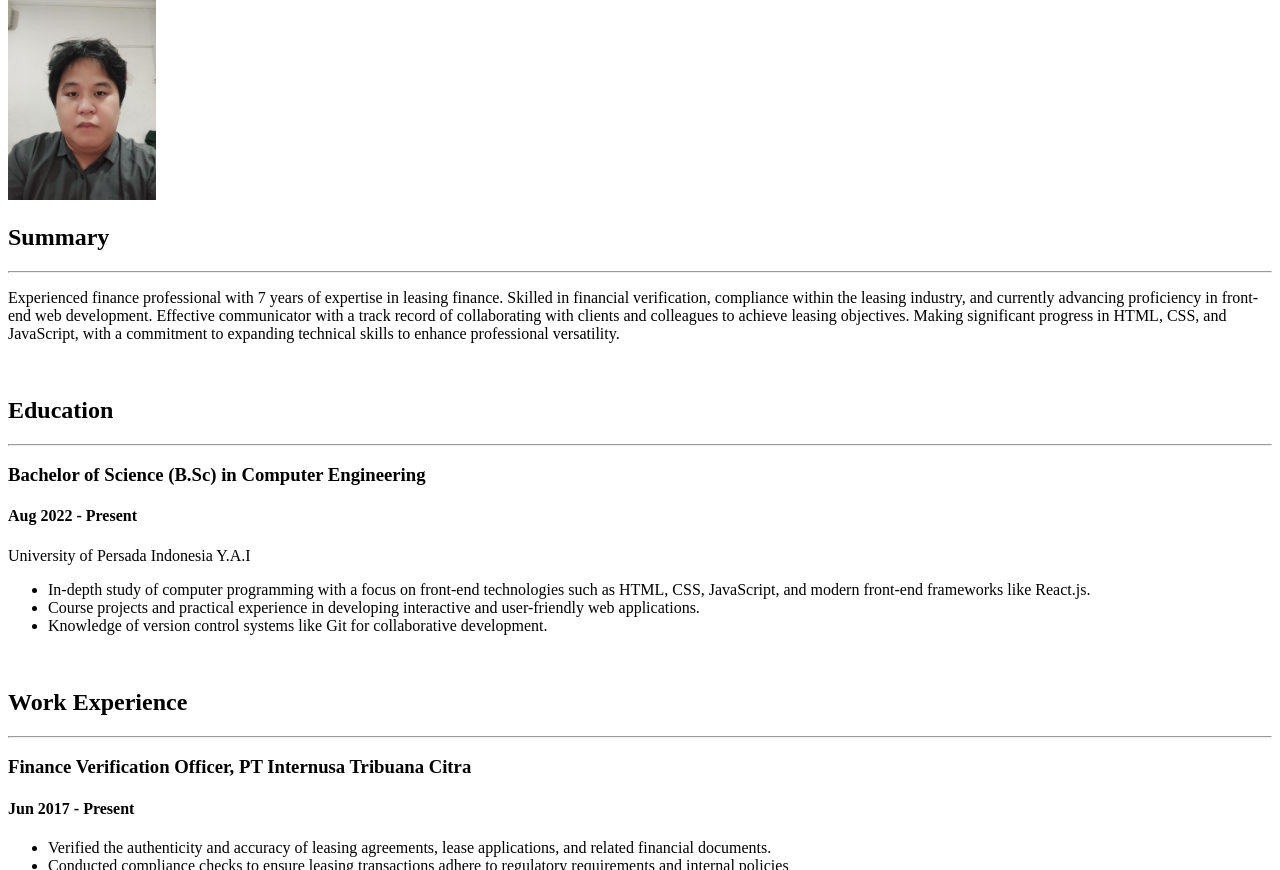
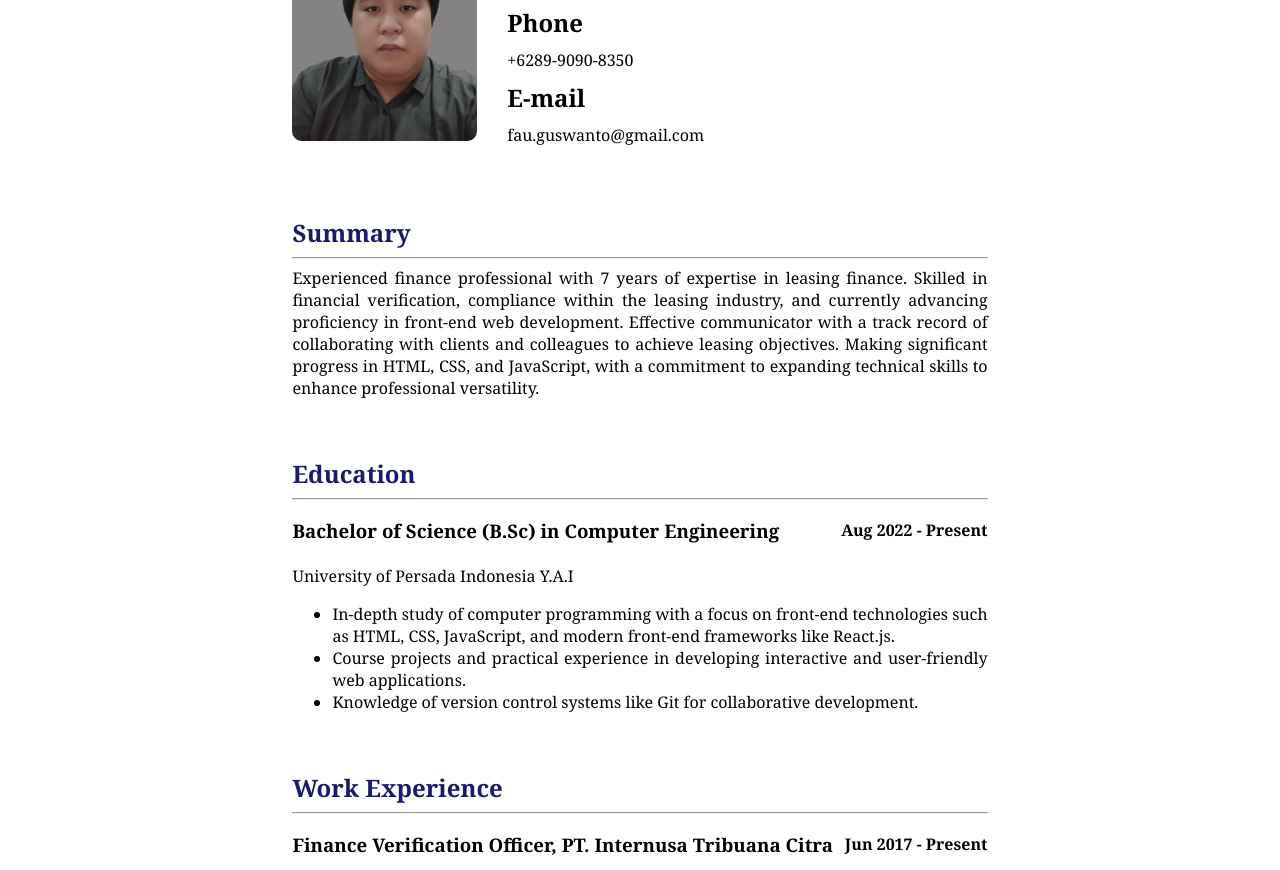
Before and after one commit to fauguswanto/Web-Development-Projects, a plain HTML site: page 1.0 CV/index.html in a window 1280 px wide. Shown: the part 80-950 px from the top of the page. Drawn offline with Linux system fonts and the light colour scheme.

Commit message:
update
v 1.0.1

```diff
--- a/1.0 CV/index.html
+++ b/1.0 CV/index.html
@@ -3,46 +3,53 @@
 <head>
     <meta charset="UTF-8">
     <meta name="viewport" content="width=device-width, initial-scale=1.0">
+    <link rel="stylesheet" href="./style.css">
     <title>My Resume</title>
 </head>
 <body>
+    <div class="top-level">
+        <img class = "profile-pic" src="./assets/images/fau.png" alt="Taniafau Guswanto" height="200">
         <h1>Taniafau Guswanto</h1>
-    <img src="./assets/images/fau.jpg" alt="Taniafau Guswanto" height="200">
+        <h2>Phone</h2>
+        <p>+6289-9090-8350</p>
+        <h2>E-mail</h2>
+        <p>fau.guswanto@gmail.com</p>
+    </div>
 
+    <div class="content">
         <h2>Summary</h2><hr>
         <p>
             Experienced finance professional with 7 years of expertise in leasing finance. Skilled in financial verification, compliance within the leasing industry, and currently advancing proficiency in front-end web development. Effective communicator with a track record of collaborating with clients and colleagues to achieve leasing objectives. Making significant progress in HTML, CSS, and JavaScript, with a commitment to expanding technical skills to enhance professional versatility.
         </p><br>
-
         <h2>Education</h2><hr>
-    <h3>Bachelor of Science (B.Sc) in Computer Engineering</h3>
-    <h4>Aug 2022 - Present</h4>
+        <div class="left-right">
+            <h3>Bachelor of Science (B.Sc) in Computer Engineering</h3><h4>Aug 2022 - Present</h4>
+        </div><br>
         University of Persada Indonesia Y.A.I
         <ul>
             <li>In-depth study of computer programming with a focus on front-end technologies such as HTML, CSS, JavaScript, and modern front-end frameworks like React.js.</li>
             <li>Course projects and practical experience in developing interactive and user-friendly web applications.</li>
             <li>Knowledge of version control systems like Git for collaborative development.</li>
         </ul><br>
-
         <h2>Work Experience</h2><hr>
-        <h3>Finance Verification Officer, PT Internusa Tribuana Citra</h3>
-        <h4>Jun 2017 - Present</h4>
+            <div class="left-right">
+                <h3>Finance Verification Officer, PT. Internusa Tribuana Citra</h3><h4>Jun 2017 - Present</h4>
+            </div>
             <ul>
                 <li>Verified the authenticity and accuracy of leasing agreements, lease applications, and related financial documents.</li>
                 <li>Conducted compliance checks to ensure leasing transactions adhere to regulatory requirements and internal policies</li>
                 <li>Recording inflow and outflow of funds in the company's accounts.</li>
                 <li>Processing payments for funds required for the departure clearance of overseas workers</li>
             </ul><br>
-
-        <h3>Warehouse Coordinator, PT Davis Indonesia (Former: ACC Andi)</h3>
-        <h4>May 2016 - May 2017</h4>
+            <div class="left-right">
+                <h3>Warehouse Coordinator, PT. Davis Indonesia (Former: ACC Andi)</h3><h4>May 2016 - May 2017</h4>
+            </div>
             <ul>
                 <li>Process customer orders received through various channels, including direct sales and online platforms.</li>
                 <li>Coordinate with sales team to fulfill customer orders accurately and efficiently, ensuring timely delivery.</li>
                 <li>Manage inventory levels and perform stock control activities, including regular stocktaking to reconcile physical inventory with records.</li>
                 <li>Place orders with main vendors to replenish stock levels based on demand forecasts and inventory analysis.</li>
             </ul><br>
-
         <h2>Skills</h2><hr>
             <h3>Technical Skills:</h3>
             <ul>
@@ -54,13 +61,13 @@
                     Skilled in styling web pages using CSS, including layout design, responsiveness, and customization to enhance user experience.</li><br>
                 <li><b>JavaScript: </b><br>
                     Competent in writing client-side scripts using JavaScript to implement interactive features and dynamic content on web applications.</li><br>
-        </ul>
-
+            </ul><br>
         <h2>My Projects</h2><hr>
         <br><br><br>
 
         <h2>Other</h2><hr>
             <a href="./public/contact-me.html">Contact Me</a>
+    </div>
 
         <br><br><br>
         <footer>
--- /dev/null
+++ b/1.0 CV/style.css
@@ -0,0 +1,53 @@
+body {
+    font-family: Cambria, Cochin, Georgia, Times, 'Times New Roman', serif;
+}
+
+.profile-pic {
+    float:left;
+    margin-right: 30px;
+    border-radius: 5%;
+}
+
+.top-level {
+    margin: auto;
+    margin-bottom: 70px;
+    width: 55%;
+}
+
+.content {
+    clear:both;
+    width: 55%;
+    text-align: justify;
+    margin: auto;
+}
+
+.top-level > p, .top-level > h2 {
+    margin: 10px;
+}
+
+p {
+    margin-top: 0px;
+}
+
+h2 {
+    margin-bottom: 0px;
+}
+
+.left-right {
+    display: flex;
+    justify-content: space-between;
+    align-items: center;
+}
+
+.left-right > * {
+    margin: 0px;
+    margin-top: 10px;
+}
+
+h3 {
+    margin-top: 10px;
+}
+
+.content > h2 {
+        color: midnightblue;
+}
```
Also changed, not shown: 1.0 CV/assets/images/fau.png (added). Lines whose indentation alone changed are shown as unchanged.
